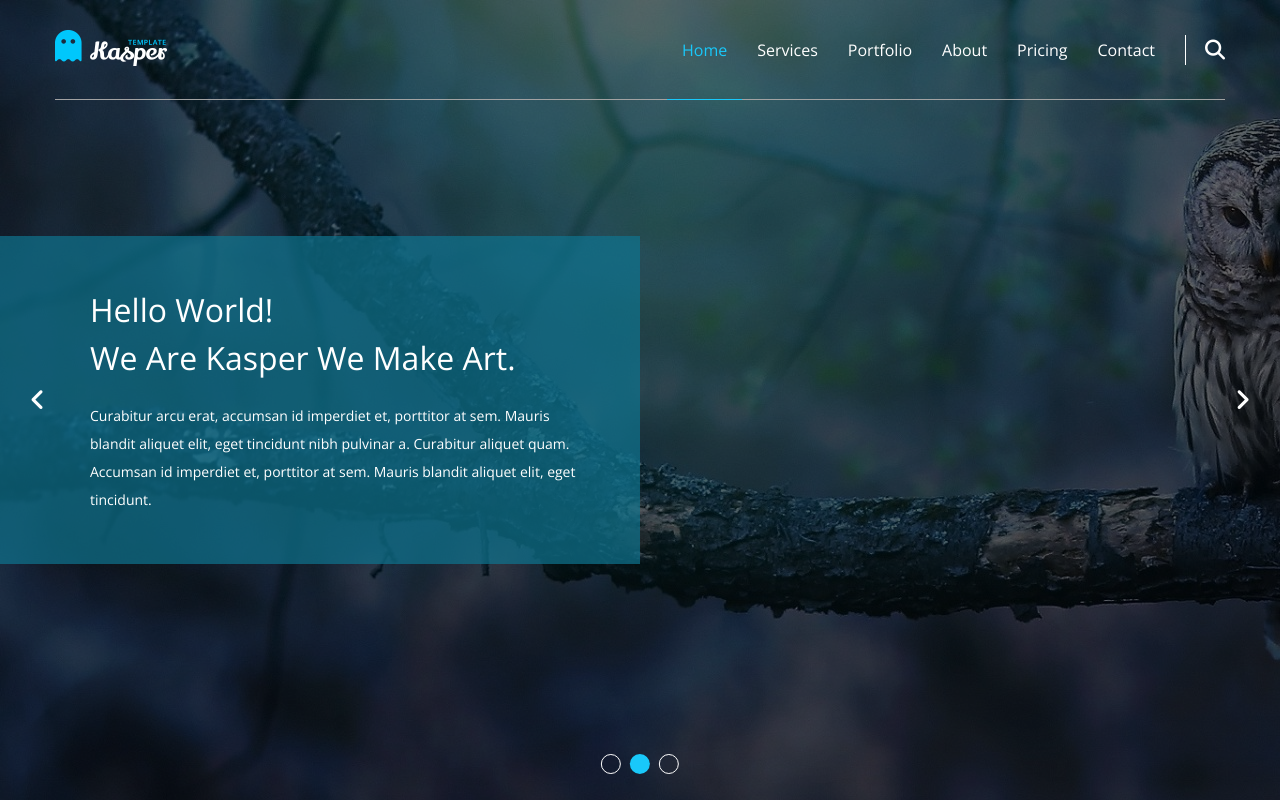
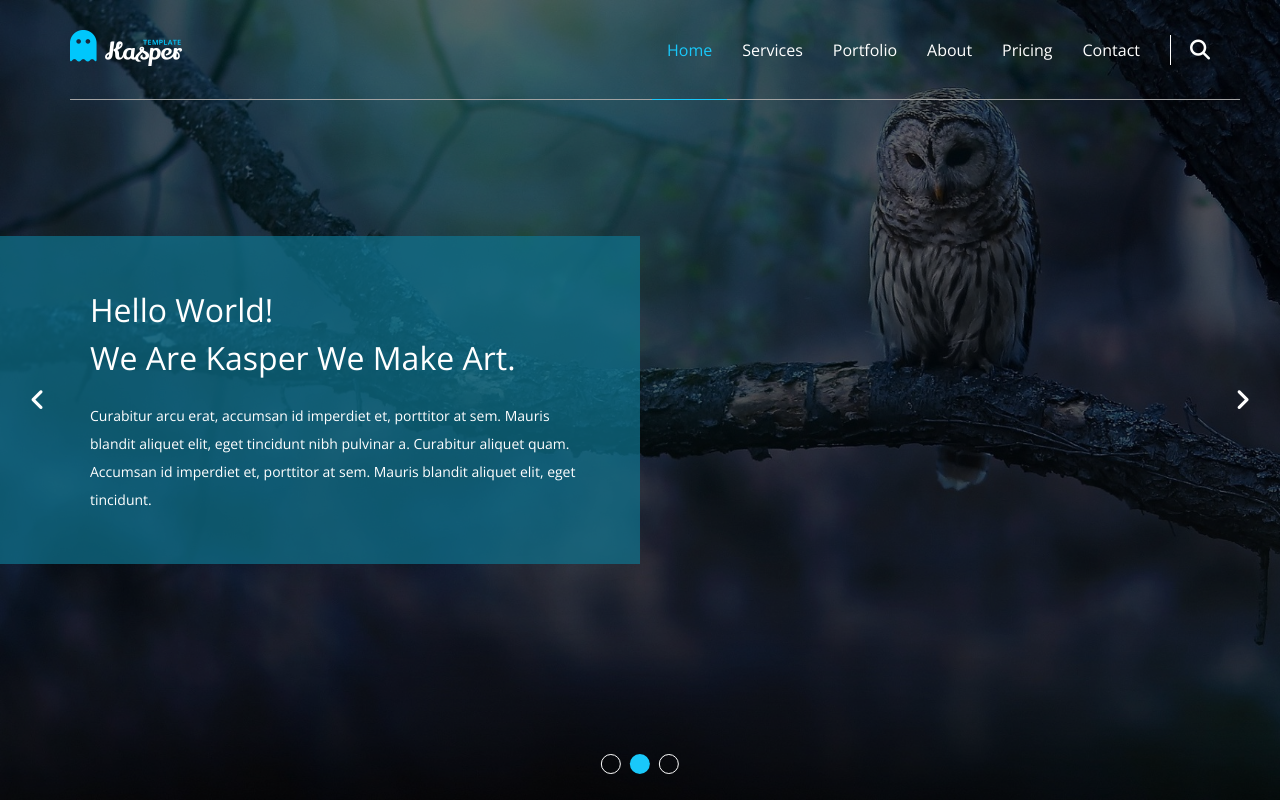
Before and after one commit to SaraQassem/kasper, a plain HTML site: page index.html in a window 1280 px wide. Shown: the top 800 px of the page. Drawn offline with nearby package versions, Linux system fonts and the light colour scheme.

Commit message:
add media queries for the container

```diff
--- a/css/kasper.css
+++ b/css/kasper.css
@@ -21,9 +21,28 @@ body {
 /* ************************************************************************ */
 /* ***********************  local  framework  ***************************** */
 .container {
-    width: 1170px;
     margin: 0 auto;
     position: relative;
+    padding-left: 15px;
+    padding-right: 15px;
+}
+
+@media (min-width: 768px) {
+    .container {
+        width: 750px;
+    }
+}
+
+@media (min-width: 992px) {
+    .container {
+        width: 970px;
+    }
+}
+
+@media (min-width: 1200px) {
+    .container {
+        width: 1170px;
+    }
 }
 
 .overlay {
@@ -221,6 +240,7 @@ nav {
 /* ************************  Landing Image  ******************************* */
 .landing-image {
     background-image: url("../images/landing.jpg");
+    background-size: cover;
     height: 100vh;
     width: 100%;
 }
```
